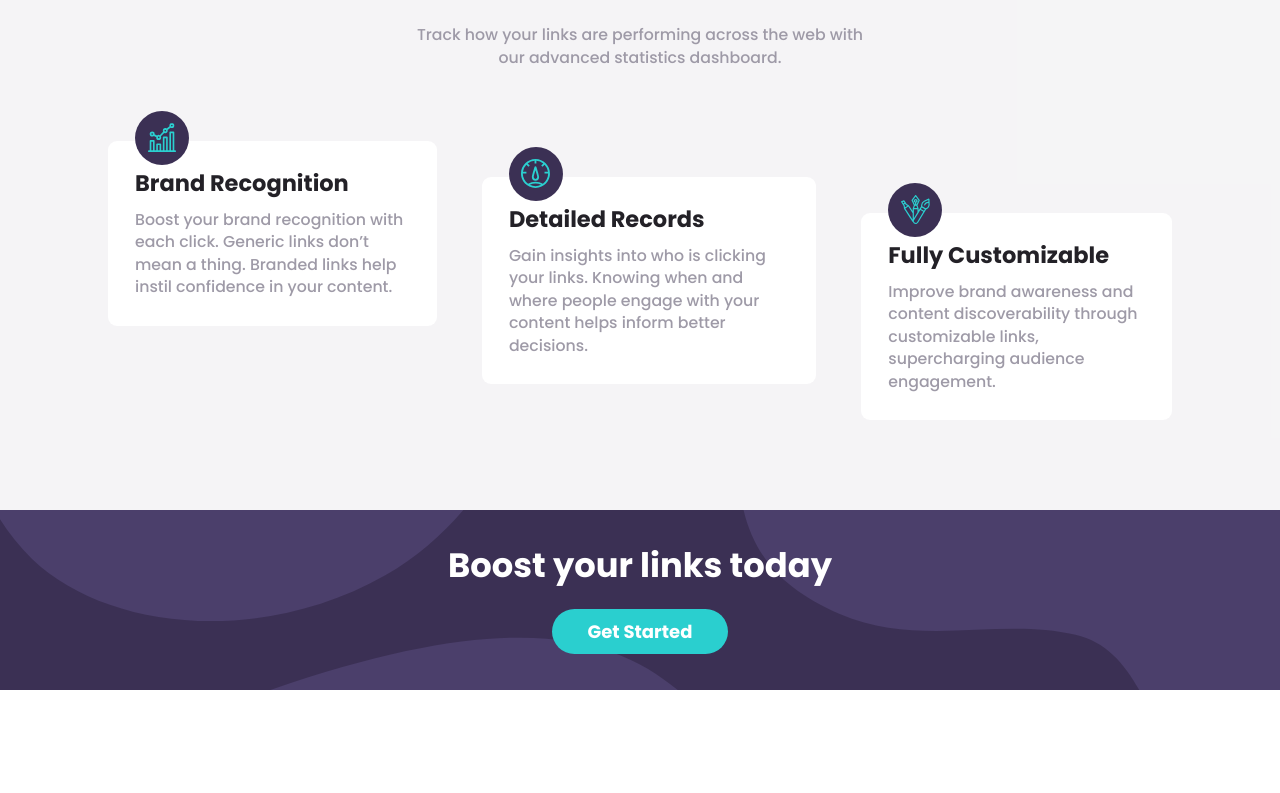
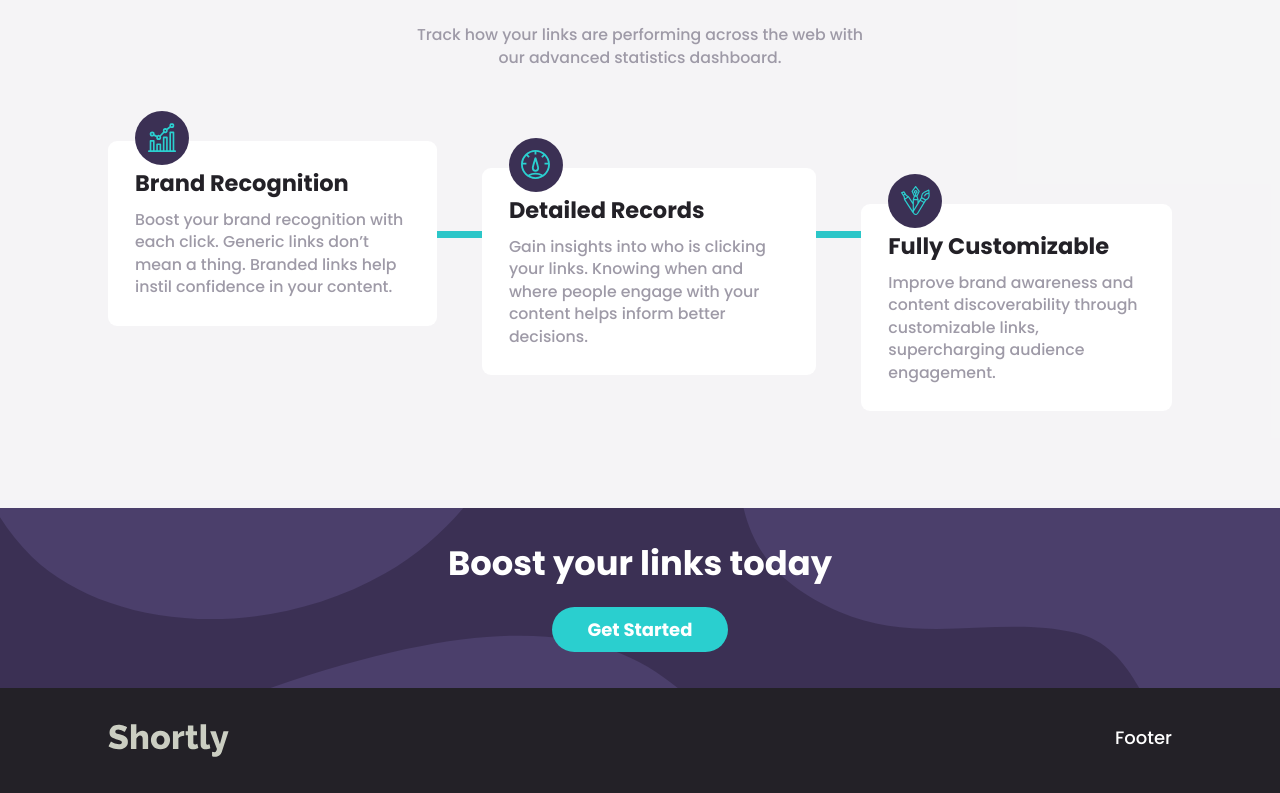
Before and after one commit to saroshfarhan/url-shortener, a React (Vite) app: page / in a window 1280 px wide. Shown: the part 833-1626 px from the top of the page. Before the commit the page ends 1523 px from the top, so only its background shows below. Built offline with nearby package versions, Linux system fonts and the light colour scheme.

Commit message:
styling added and basic footer added.

```diff
--- a/src/App.jsx
+++ b/src/App.jsx
@@ -4,6 +4,7 @@ import Main from "./components/main";
 import UrlShortener from "./components/urlShortener";
 import Statistics from "./components/statistics";
 import Cta from "./components/cta";
+import Footer from "./components/footer";
 
 function App() {
   return (
@@ -18,6 +19,7 @@ function App() {
       <div>
         <Statistics />
         <Cta />
+        <Footer />
       </div>
     </div>
   );
--- a/src/components/footer.jsx
+++ b/src/components/footer.jsx
@@ -0,0 +1,14 @@
+import React from "react";
+import logo from "../assets/logo.svg";
+function Footer() {
+  return (
+    <div className="bg-neutral_very_dark_violet py-8">
+      <div className="container flex items-start justify-between px-3 text-white lg:mx-auto lg:px-[6rem]">
+        <img src={logo} alt="shortly logo" className="invert" />
+        <h1>Footer</h1>
+      </div>
+    </div>
+  );
+}
+
+export default Footer;
--- a/src/components/statistics.jsx
+++ b/src/components/statistics.jsx
@@ -24,10 +24,11 @@ const stats = [
 function Statistics() {
   const renderStats = stats.map((stat, index) => {
     return (
+      <>
         <div
           key={index}
           className={`relative flex flex-col items-center justify-center rounded-lg bg-white p-6 lg:items-start ${
-          index === 1 ? "lg:mt-8" : index === 2 ? "lg:mt-16" : "lg:mt-0"
+            index === 1 ? "lg:mt-6" : index === 2 ? "lg:mt-14" : "lg:mt-0"
           }`}
         >
           <div className="absolute top-[-1.7rem] inline-flex h-[3rem] w-[3rem] items-center justify-center rounded-full bg-primary_dark_violet">
@@ -41,6 +42,7 @@ function Statistics() {
             {stat.desc}
           </h2>
         </div>
+      </>
     );
   });
 
@@ -67,6 +69,7 @@ function Statistics() {
           <div className="mt-16 flex flex-col gap-10  lg:flex-row lg:items-start lg:justify-between">
             {renderStats}
           </div>
+          <div className="relative top-[-20rem] z-[-10] h-[.4rem] rotate-90 bg-primary_cyan md:top-[-16rem] md:left-[9.5rem] md:w-[400px] lg:top-[-10rem] lg:left-0 lg:z-[-10] lg:h-[.4rem] lg:w-full lg:rotate-0 xl:w-[950px]"></div>
         </div>
       </div>
     </div>
```
Lines whose indentation alone changed are shown as unchanged.
